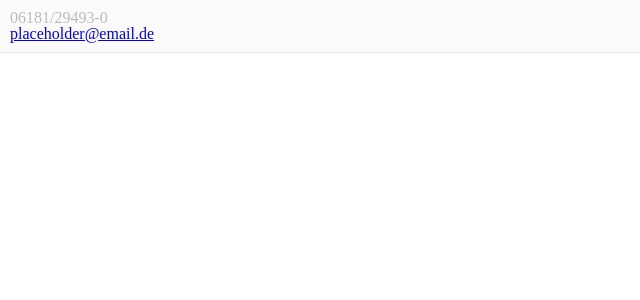
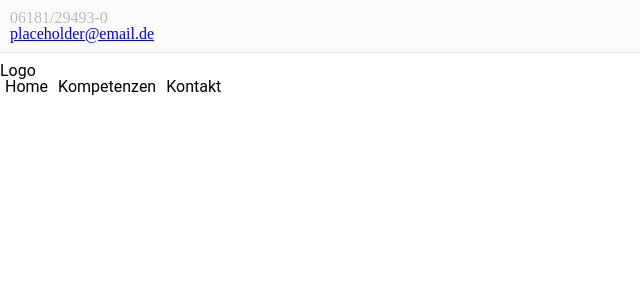
Before and after one commit to arnaudlewis/demo-prismic-react-redux, a React app: page / in a window 1280 px wide. Shown: the top 300 px of the page, without its empty margins (0-640 px from the left). Built offline with nearby package versions, Linux system fonts and the light colour scheme; a small style sheet from the web is missing.

Commit message:
Implemented base header-navigation

```diff
--- a/src/container/home/Home.js
+++ b/src/container/home/Home.js
@@ -1,6 +1,6 @@
 import React, {Component} from 'react';
 
-import {MetaHeader} from 'ui';
+import {MetaHeader, HeaderNavigation} from 'ui';
 
 class Home extends Component {
     constructor(props) {
@@ -11,6 +11,7 @@ class Home extends Component {
         return(
             <div className="view--home">
                 <MetaHeader />
+                <HeaderNavigation />
             </div>
         );
     }
--- /dev/null
+++ b/src/ui/header-navigation/HeaderNavigation.js
@@ -0,0 +1,31 @@
+import React from 'react';
+
+export const HeaderNavigation = () => {
+    const headerNavigation = {
+        'padding': '10px 0'
+    };
+
+    const mainMenuLi = {
+        'display': 'inline-block',
+        'padding': '0 5px'
+    };
+
+    return(
+        <div className="header-navigation" style={headerNavigation}>
+            <div className="container">
+                <div className="row">
+                    <div className="col-xs-2 col-sm-4">
+                        Logo
+                    </div>
+                    <div className="main-menu col-xs-2 col-sm-8 end-xs">
+                        <ul>
+                            <li style={mainMenuLi}>Home</li>
+                            <li style={mainMenuLi}>Kompetenzen</li>
+                            <li style={mainMenuLi}>Kontakt</li>
+                        </ul>
+                    </div>
+                </div>
+            </div>
+        </div>
+    );
+};
--- a/src/ui/index.js
+++ b/src/ui/index.js
@@ -1 +1,2 @@
 export {MetaHeader} from './meta-header/MetaHeader';
+export {HeaderNavigation} from './header-navigation/HeaderNavigation';
--- a/src/ui/meta-header/MetaHeader.js
+++ b/src/ui/meta-header/MetaHeader.js
@@ -1,4 +1,4 @@
-import React, {Component} from 'react';
+import React from 'react';
 
 export const MetaHeader = () => {
     const style = {
```
